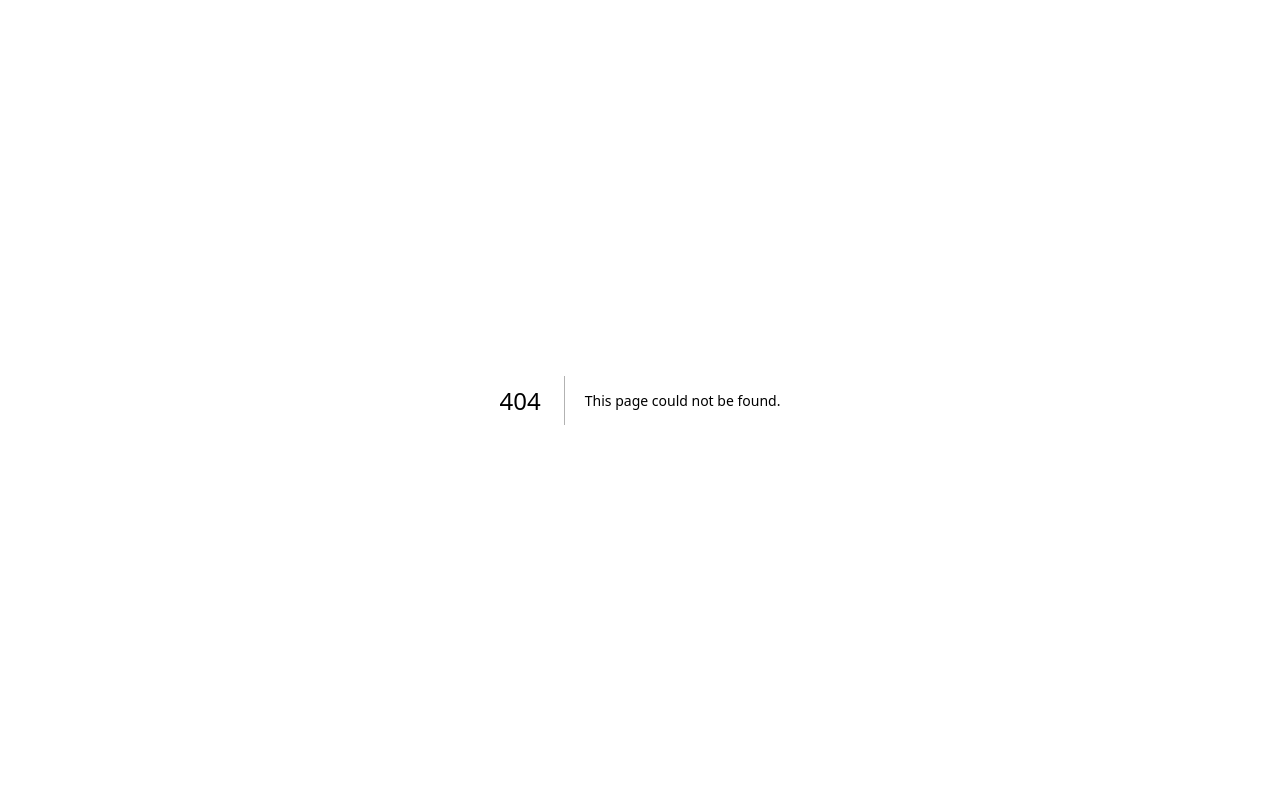
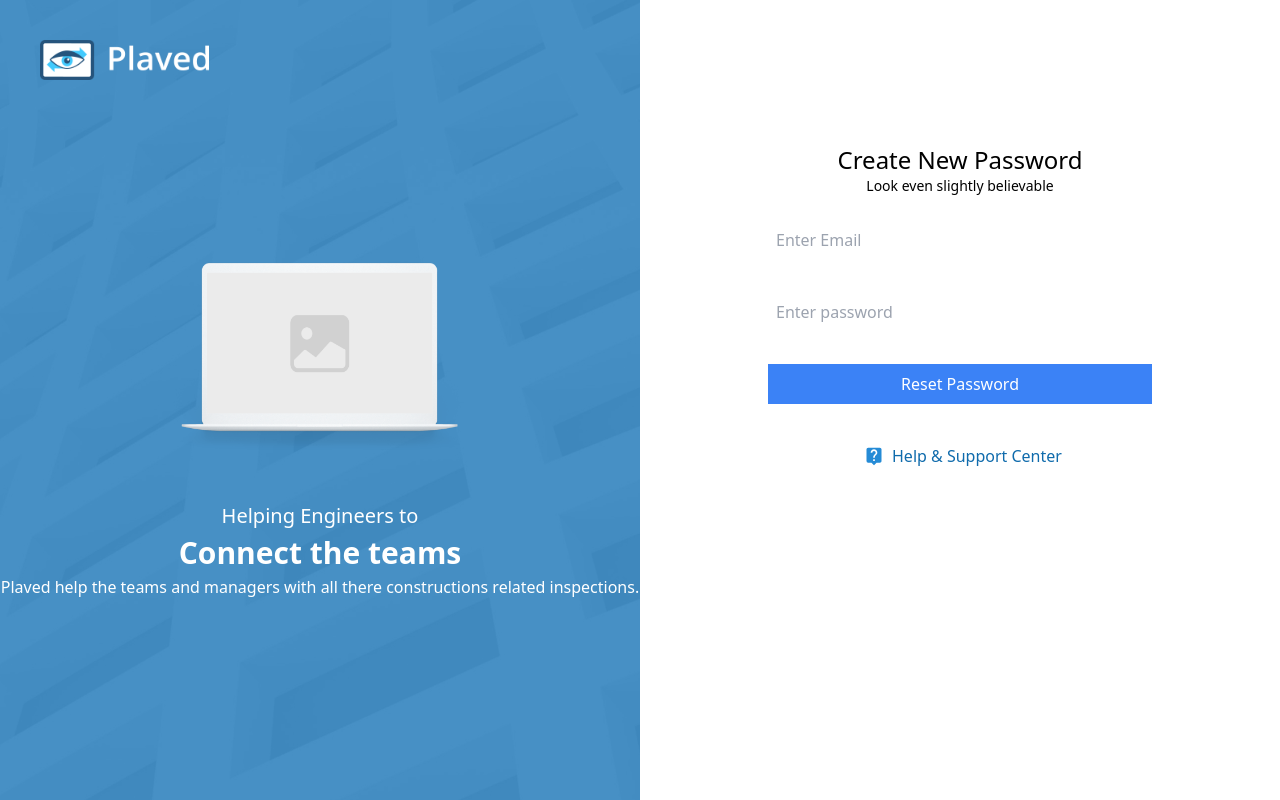
Before and after one commit to muzamil077/plaved-project, a Next.js app: page /resatPasswordLink in a window 1280 px wide. Before the commit this address had no page. Built offline with nearby package versions, Linux system fonts and the light colour scheme.

Commit message:
plaved changes

```diff
--- /dev/null
+++ b/pages/congratulations/index.tsx
@@ -0,0 +1,39 @@
+import React from "react";
+import SidbarSection from "../../src/component/sidePage/Sidepage";
+import imag from "../../pages/images/logo.png";
+import { HiThumbUp } from "react-icons/hi";
+import laptop from "../../pages/images/laptop.png";
+
+const Congratulations = () => {
+  return (
+    <div className="flex">
+      <div className=" hidden bg-signUp w-[50%] bg-[#0066af] lg:block h-screen">
+        <SidbarSection
+          img={imag}
+          image={laptop}
+          heading="Helping Engineers to"
+          headingone="Connect the teams"
+          headingtwo="Plaved help the teams and managers with all there constructions related inspections."
+        />
+      </div>
+      <div className="flex  justify-center items-center lg:mt-10 md:mt-24   lg:w-2/4 md: w-screen sm:w-full text-black  bg-white-300">
+        <div className="m-auto mt-32">
+          <div className="flex justify-center text-5xl rounded-lg text-white   bg-[#86B6FE] w-24 p-4 m-auto">
+            <HiThumbUp />
+          </div>
+          <h1 className="text-center mt-6  text-2xl ">Congratulations</h1>
+          <h2 className="text-sm mt-5 text-center">
+            Your password has been reset, Now you will <br /> be redirected to
+            the login screen in
+          </h2>
+          <div className="flex justify-center mt-10 text-[#86B6FE] space-x-2 items-end " >
+            <h1 className="text-5xl  font-bold">5</h1>
+            <h3>secs</h3>
+          </div>
+        </div>
+      </div>
+    </div>
+  );
+};
+
+export default Congratulations;
--- a/pages/forgetPassword/index.tsx
+++ b/pages/forgetPassword/index.tsx
@@ -43,13 +43,13 @@ const ForgetPassword = () => {
                 placeholder={"Enter Email Address"}
               />
               <div className="mt-8">
-                <Link href={"/forgetPassord"}>
+                <Link href={"/resatPasswordLink"}>
                   <Button
                     onClick={() => alert("Button 1 is clicked !")}
                     variant="info"
                     size="xl"
                   >
-                    Login
+                    Reset Password
                   </Button>
                 </Link>
               </div>
--- a/pages/index.tsx
+++ b/pages/index.tsx
@@ -4,6 +4,7 @@ import { Inter } from "@next/font/google";
 import Button from "../src/component/Button";
 import FormInput from "../src/component/Input";
 import LoginScreen from "./ looginScreen";
+import ResatPasswordLink from "./resatPasswordLink";
 import ForgetPasswordEmail from "./forgetPassword-email";
 const inter = Inter({ subsets: ["latin"] });
 
@@ -11,7 +12,6 @@ export default function Home() {
   return (
     <>
     <LoginScreen/>
-    <ForgetPasswordEmail/>
     </>
   );
 }
--- /dev/null
+++ b/pages/resatPasswordLink/index.tsx
@@ -0,0 +1,62 @@
+import React from "react";
+import laptop from "../../pages/images/laptop.png";
+import imag from "../../pages/images/logo.png";
+import Button from "../../src/component/Button";
+import FormInput from "../../src/component/Input";
+import SidbarSection from "../../src/component/sidePage/Sidepage";
+import { MdLiveHelp } from "react-icons/md";
+import Link from "next/link";
+
+const ResatPasswordLink = () => {
+  return (
+    <div className="flex">
+      <div className=" hidden bg-signUp w-[50%] bg-[#0066af] lg:block h-screen">
+        <SidbarSection
+          img={imag}
+          image={laptop}
+          heading="Helping Engineers to"
+          headingone="Connect the teams"
+          headingtwo="Plaved help the teams and managers with all there constructions related inspections."
+        />
+      </div>
+      <div className=" flex  justify-center items-center  w-screen lg:w-2/4 md:w-full sm:w-full  bg-white-300">
+        <div className="m-auto mt-36">
+          <h1 className="text-center  text-2xl ">Create New Password</h1>
+          <h3 className="text-center text-sm">Look even slightly believable</h3>
+          <form action="submit" className="md:w-96">
+            <FormInput
+              className="focus:outline-none hover:border-b-2 mt-6 w-full tracking-normal border-blue-400 p-2"
+              type="input"
+              placeholder={"Enter Email"}
+            />
+            <br />
+            <FormInput
+              className="focus:outline-none hover:border-b-2 mt-8 w-full leading-normal tracking-normal border-blue-400 p-2"
+              type="input"
+              placeholder={"Enter password"}
+            />
+            <div className="mt-8">
+              <Link href={"/congratulations"}>
+                <Button
+                  onClick={() => alert("Button 1 is clicked !")}
+                  variant="info"
+                  size="xl"
+                >
+                  Reset Password
+                </Button>
+              </Link>
+            </div>
+          </form>
+          <div className="text-[#0F6BAC] space-x-2 flex items-center ml-24 mt-10">
+            <span className="text-[#258BD6] text-xl">
+              <MdLiveHelp />
+            </span>
+            <h2> Help & Support Center</h2>
+          </div>
+        </div>
+      </div>
+    </div>
+  );
+};
+
+export default ResatPasswordLink;
--- a/src/component/sidePage/Sidepage.tsx
+++ b/src/component/sidePage/Sidepage.tsx
@@ -3,12 +3,14 @@ import React from "react";
 
 interface componentType {
   img: any;
+  image?: any;
   heading: string;
   headingone: string;
   headingtwo: string;
 }
 const SidbarSection = ({
   img,
+  image,
   heading,
   headingone,
   headingtwo,
@@ -16,20 +18,39 @@ const SidbarSection = ({
   return (
     <div className="">
       <div className="">
-        <div className="relative" >
-          <Image className="absolute mt-10 pl-10" width={209} height={50} src={img} alt={"img"} />
+        <div className="relative">
+          <Image
+            className="absolute mt-10 pl-10"
+            width={209}
+            height={50}
+            src={img}
+            alt={"img"}
+          />
         </div>
-        <div className="flex h-screen justify-center items-center ">
+        <div className="flex space-x-10 h-screen justify-center items-center ">
           <div className="m-auto text-center">
+            <div className="flex  flex-wrap justify-center">
+              {image && (
+                <Image
+                  className=""
+                  width={300}
+                  height={300}
+                  src={image}
+                  alt={""}
+                />
+              )}
+            </div>
+            <div className="mt-0">
               <h3 className="text-xl text-[text] tracking-normal font-normal text-white">
                 {heading}
               </h3>
-            <h1 className="text-4xl  leading-normal tracking-normal text-white font-bold">
+              <h1 className="text-3xl  leading-normal tracking-normal text-white font-bold">
                 {headingone}
               </h1>
-            <h4 className="text-white tracking-normal w-32 m-auto text-center">
+              <h4 className="text-white tracking-normal mx-40 bg-red-500 m-auto text-center">
                 {headingtwo}
               </h4>
+            </div>
           </div>
         </div>
       </div>
--- a/styles/style.css
+++ b/styles/style.css
@@ -49,7 +49,7 @@
       @apply bg-blue-500 text-white;
     }
     .info:hover {
-      @apply bg-green-400 text-white;
+      @apply bg-[#42CAFD] text-white;
     }
 
     .warning {
```
Also changed, not shown: pages/images/laptop.png (added). Lines whose indentation alone changed are shown as unchanged.
